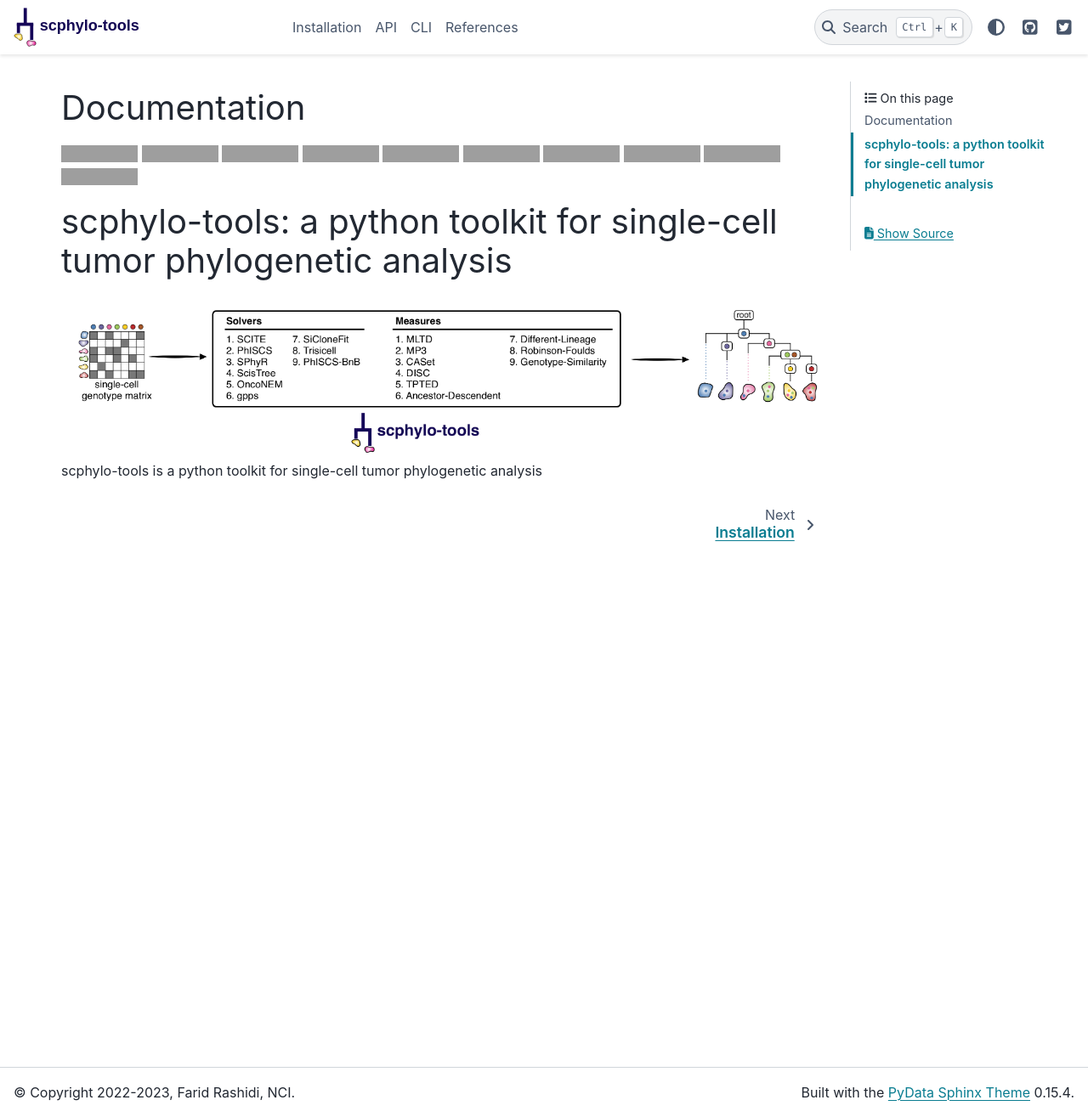
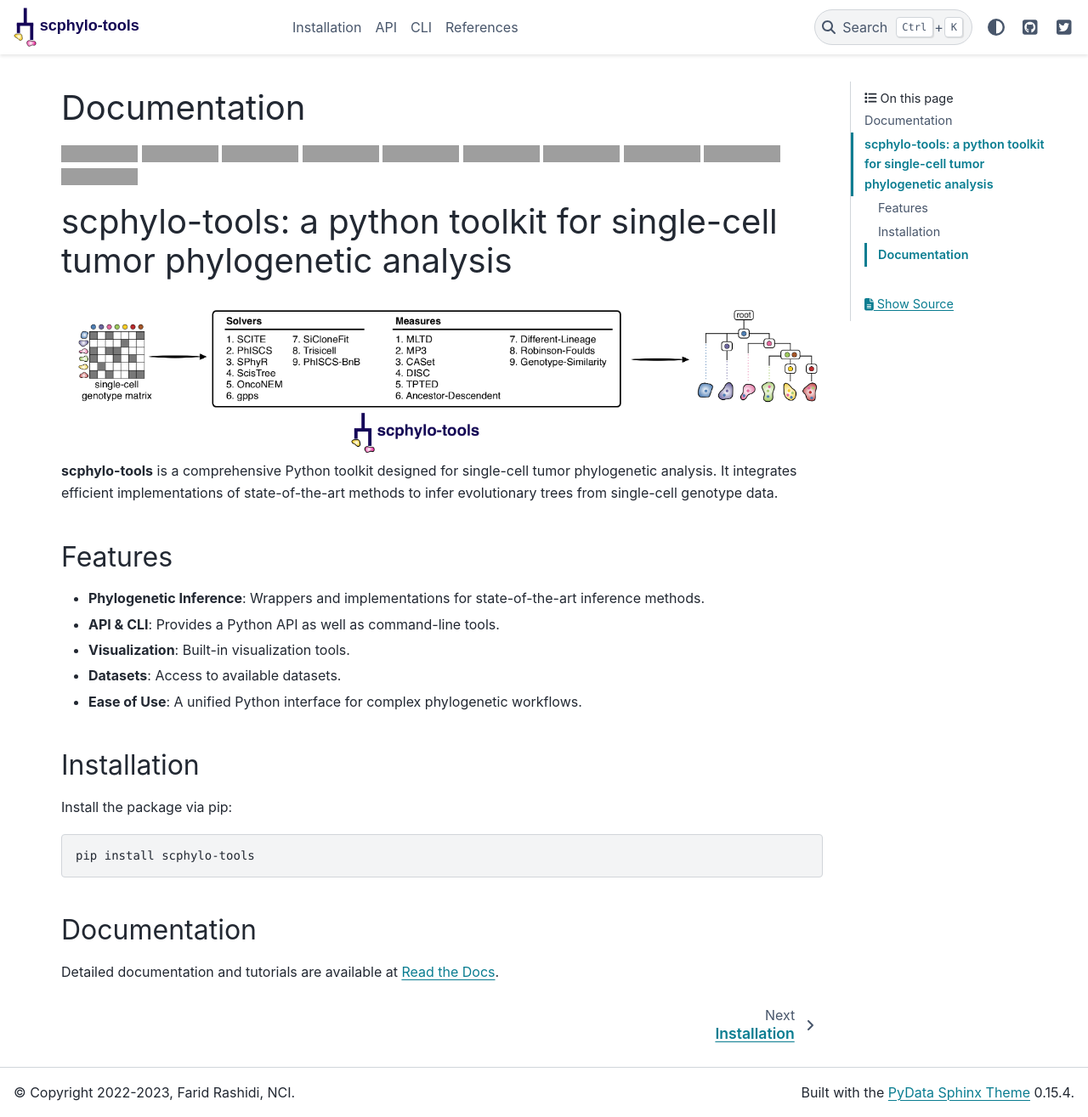
Before and after one commit to faridrashidi/scphylo-tools, a Sphinx documentation site: the page built from docs/source/index.rst, in a window 1280 px wide and 1315 px high, cut to the strip 0-1315 px from the top of the window. Shown: the whole strip at 85% size. Built offline with Sphinx 7.4.7 and the PyData theme 0.15.4, drawn with Linux system fonts in a browser that asks for light colours; pages that are not in the unit, such as notebooks, are missing from menus; grey boxes are pictures that could not be loaded.

Commit message:
docs: 📝 Update contributing guidelines and documentation
- Clarified contributing guidelines for pull requests
- Enhanced README with features and installation instructions
- Improved API reference for better clarity
- Updated CLI documentation for usability
- Revised installation instructions for Python version

```diff
--- a/README.rst
+++ b/README.rst
@@ -10,8 +10,38 @@ scphylo-tools: a python toolkit for single-cell tumor phylogenetic analysis
    :alt: overview
    :align: center
 
+**scphylo-tools** is a comprehensive Python toolkit designed for single-cell tumor
+phylogenetic analysis. It integrates efficient implementations of state-of-the-art
+methods to infer evolutionary trees from single-cell genotype data.
 
-scphylo-tools is a python toolkit for single-cell tumor phylogenetic analysis
+Features
+--------
+
+*   **Phylogenetic Inference**: Wrappers and implementations for state-of-the-art
+    inference methods.
+*   **API & CLI**: Provides a Python API as well as command-line tools.
+*   **Visualization**: Built-in visualization tools.
+*   **Datasets**: Access to available datasets.
+*   **Ease of Use**: A unified Python interface for complex phylogenetic workflows.
+
+Installation
+------------
+
+Install the package via pip:
+
+.. code-block:: bash
+
+    pip install scphylo-tools
+
+Documentation
+-------------
+
+Detailed documentation and tutorials are available at `Read the Docs <https://scphylo-tools.readthedocs.io>`_.
+
+.. Citation
+.. --------
+
+.. If you use ``scphylo-tools`` in your research, please cite the DOI linked above.
 
 
 .. |DOI| image:: https://img.shields.io/badge/DOI-10.1101/2021.03.26.437185-orange?logo=gitbook&logoColor=FFFFFF&style=flat-square
--- a/docs/source/index.rst
+++ b/docs/source/index.rst
@@ -13,3 +13,26 @@ Documentation
    cli_reference
    references
    auto_examples/index.rst
+
+..
+   Padding to avoid rstcheck crash due to include directive line number mismatch.
+   .
+   .
+   .
+   .
+   .
+   .
+   .
+   .
+   .
+   .
+   .
+   .
+   .
+   .
+   .
+   .
+   .
+   .
+   .
+   .
--- a/pyproject.toml
+++ b/pyproject.toml
@@ -5,7 +5,7 @@ build-backend = "setuptools.build_meta"
 [project]
 name = "scphylo-tools"
 dynamic = ["version", "description"]
-requires-python = ">=3.6"
+requires-python = ">=3.10"
 dependencies = [
     "anndata",
     "apted",
```
Also changed, not shown: CONTRIBUTING.rst (+44 -45 lines), docs/source/api_reference.rst (+9 -10 lines), docs/source/cli_reference.rst (+5 -6 lines), docs/source/installation.rst (+8 -9 lines).
